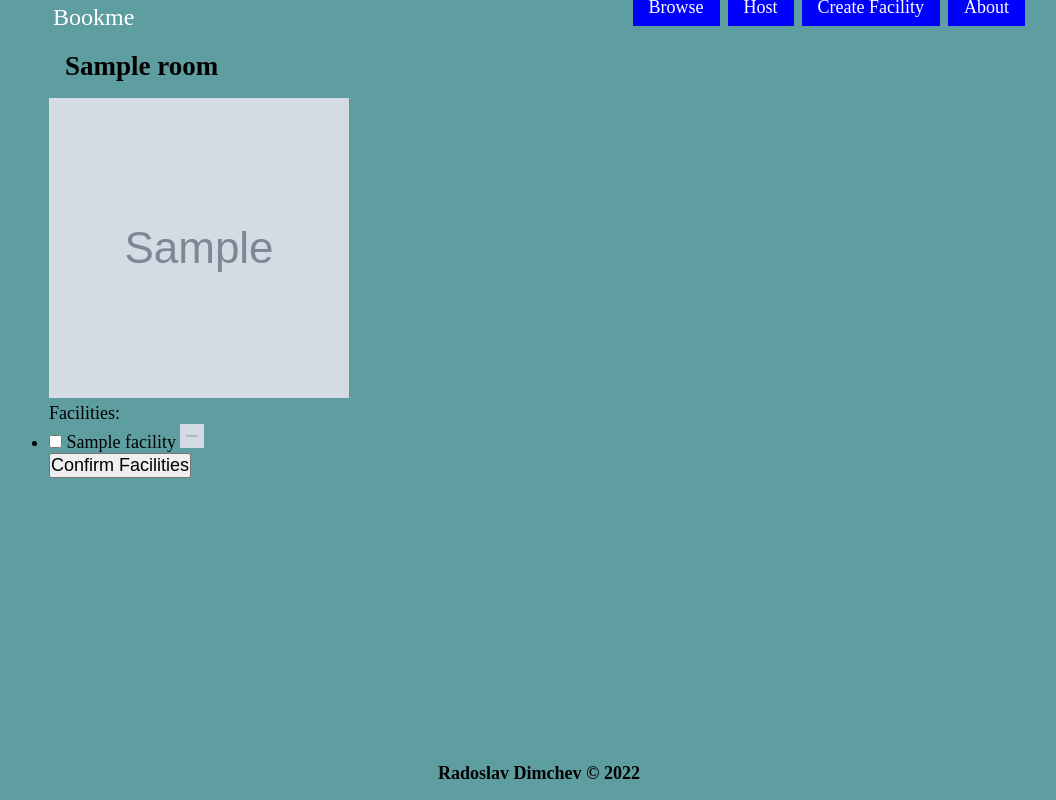
After one commit to RadoslavDimchev/Bookme, a Node server app: page /facility/600000000000000000000001/decorateRoom in a window 1280 px wide. The commit adds this page. Shown: the whole page, without its empty margins (101-1157 px from the left). Run offline with Node 20, Linux system fonts and the light colour scheme; tables that the repository leaves empty hold one stand-in row (values such as "Sample post"); grey boxes marked "Sample" are stand-in pictures; some libraries are stand-ins or nearby versions.

Commit message:
Added Facility Controller and templates

```diff
--- a/config/routes.js
+++ b/config/routes.js
@@ -2,12 +2,14 @@ const homeController = require('../controllers/homeController');
 const catalogController = require('../controllers/catalogController');
 const createController = require('../controllers/createController');
 const defaultController = require('../controllers/defaultController');
+const facilityController = require('../controllers/facilityController');
 
 
 module.exports = (app) => {
   app.use(homeController);
   app.use('/catalog', catalogController);
   app.use('/create', createController);
+  app.use('/facility', facilityController);
 
   app.all('*', defaultController);
 };
--- /dev/null
+++ b/controllers/facilityController.js
@@ -0,0 +1,42 @@
+const facilityController = require('express').Router();
+
+const { createFacility, getAllFacilities, addFacilities } = require('../services/facilityService');
+const { getById } = require('../services/roomService');
+
+
+facilityController.get('/create', (req, res) => {
+  res.render('createFacility', {
+    title: 'Create New Facility'
+  });
+});
+
+facilityController.post('/create', async (req, res) => {
+  try {
+    await createFacility(req.body.label, req.body.iconUrl);
+    res.redirect('/catalog');
+  } catch (error) {
+    res.render('createFacility', {
+      title: 'Create New Facility'
+    });
+  }
+});
+
+facilityController.get('/:roomId/decorateRoom', async (req, res) => {
+  const roomId = req.params.roomId;
+  const room = await getById(roomId);
+  const facilities = await getAllFacilities();
+
+  res.render('decorate', {
+    title: 'Add Facility',
+    room,
+    facilities
+  });
+});
+
+facilityController.post('/:roomId/decorateRoom', async (req, res) => {
+  const roomId = req.params.roomId;
+  await addFacilities(roomId, Object.keys(req.body));
+  res.redirect('/facility/' + roomId + '/decorateRoom');
+});
+
+module.exports = facilityController;
--- a/services/facilityService.js
+++ b/services/facilityService.js
@@ -2,17 +2,22 @@ const Facility = require('../models/Facility');
 
 
 async function getAllFacilities() {
-  return Facility.find({});
+  return Facility.find({}).lean();
 }
 
 async function createFacility(label, iconUrl) {
-  return Facility.creare({
+  return Facility.create({
     label,
     iconUrl
   });
 }
 
+async function addFacilities(roomId, facilityId) {
+
+}
+
 module.exports = {
   getAllFacilities,
-  createFacility
+  createFacility,
+  addFacilities
 };
--- a/static/style.css
+++ b/static/style.css
@@ -94,3 +94,12 @@ label {
   width: 300px;
   height: 300px;
 }
+
+a {
+  color: white;
+}
+
+.facility-icon {
+  width: 24px;
+  height: 24px;
+}
--- /dev/null
+++ b/views/decorate.hbs
@@ -0,0 +1,19 @@
+<section>
+  <h1>{{room.name}}</h1>
+  <div>
+    <img class="img" src="{{room.imgUrl}}" alt="room image">
+  </div>
+  <div>
+    <p>Facilities:</p>
+
+    <form action="/facility/{{room._id}}/decorateRoom" method="post">
+      <ul>
+        {{#each facilities}}
+        <li><label><input type="checkbox" name="{{_id}}"> {{label}} <img class="facility-icon" src="{{iconUrl}}"
+              alt="icon"></label></li>
+        {{/each}}
+      </ul>
+      <button>Confirm Facilities</button>
+    </form>
+  </div>
+</section>
--- a/views/details.hbs
+++ b/views/details.hbs
@@ -6,5 +6,6 @@
   <div>
     <img class="img" src="{{imgUrl}}" alt="room image">
   </div>
+  <a href="/facility/{{_id}}/decorateRoom">Edit Faicilities</a>
   {{/with}}
 </section>
--- a/views/layouts/main.hbs
+++ b/views/layouts/main.hbs
@@ -24,6 +24,9 @@
             <a href="/create">Host</a>
           </li>
           <li>
+            <a href="/facility/create">Create Facility</a>
+          </li>
+          <li>
             <a href="/about">About</a>
           </li>
         </ul>
```
Also changed, not shown: views/createFacility.hbs (added, +9 -0 lines).
